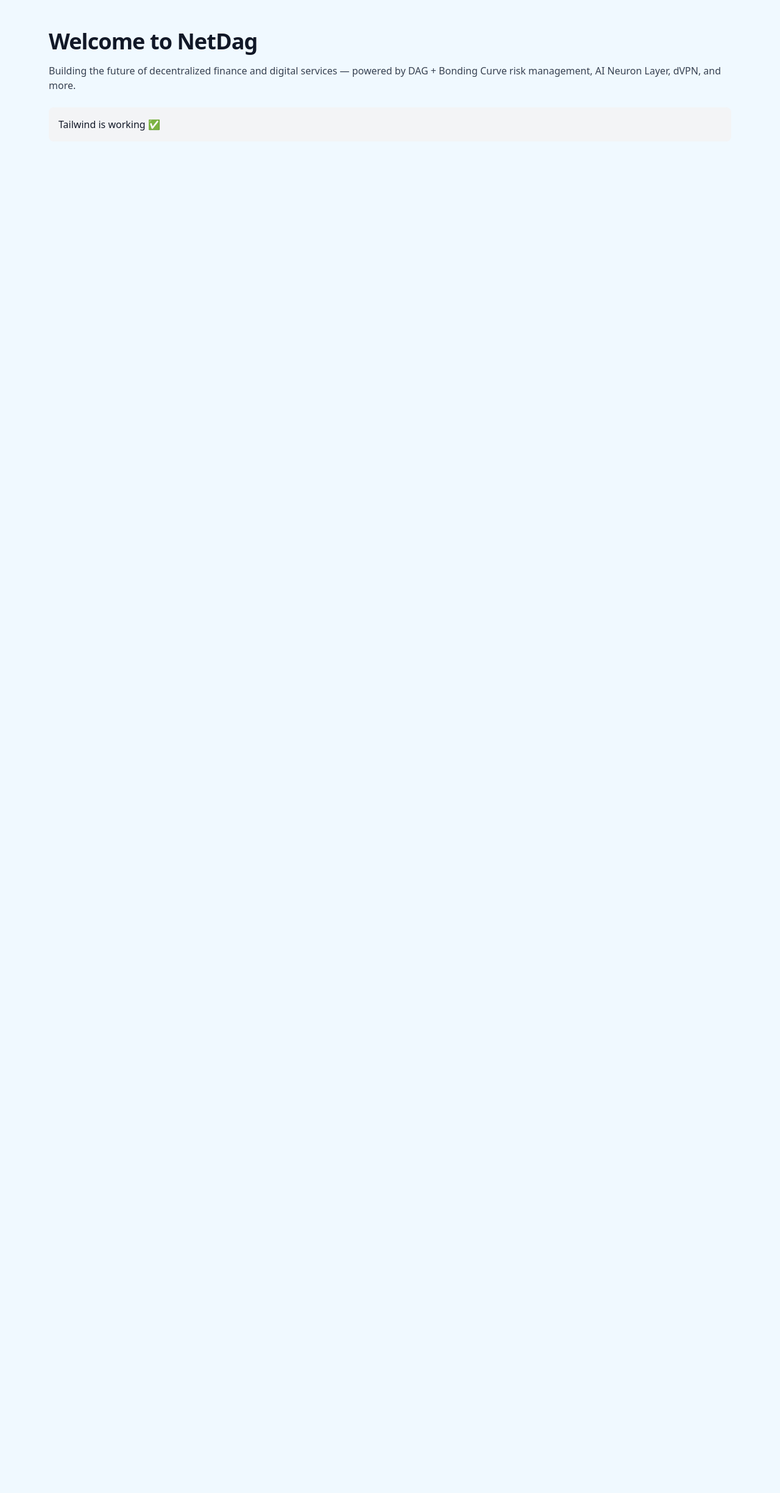
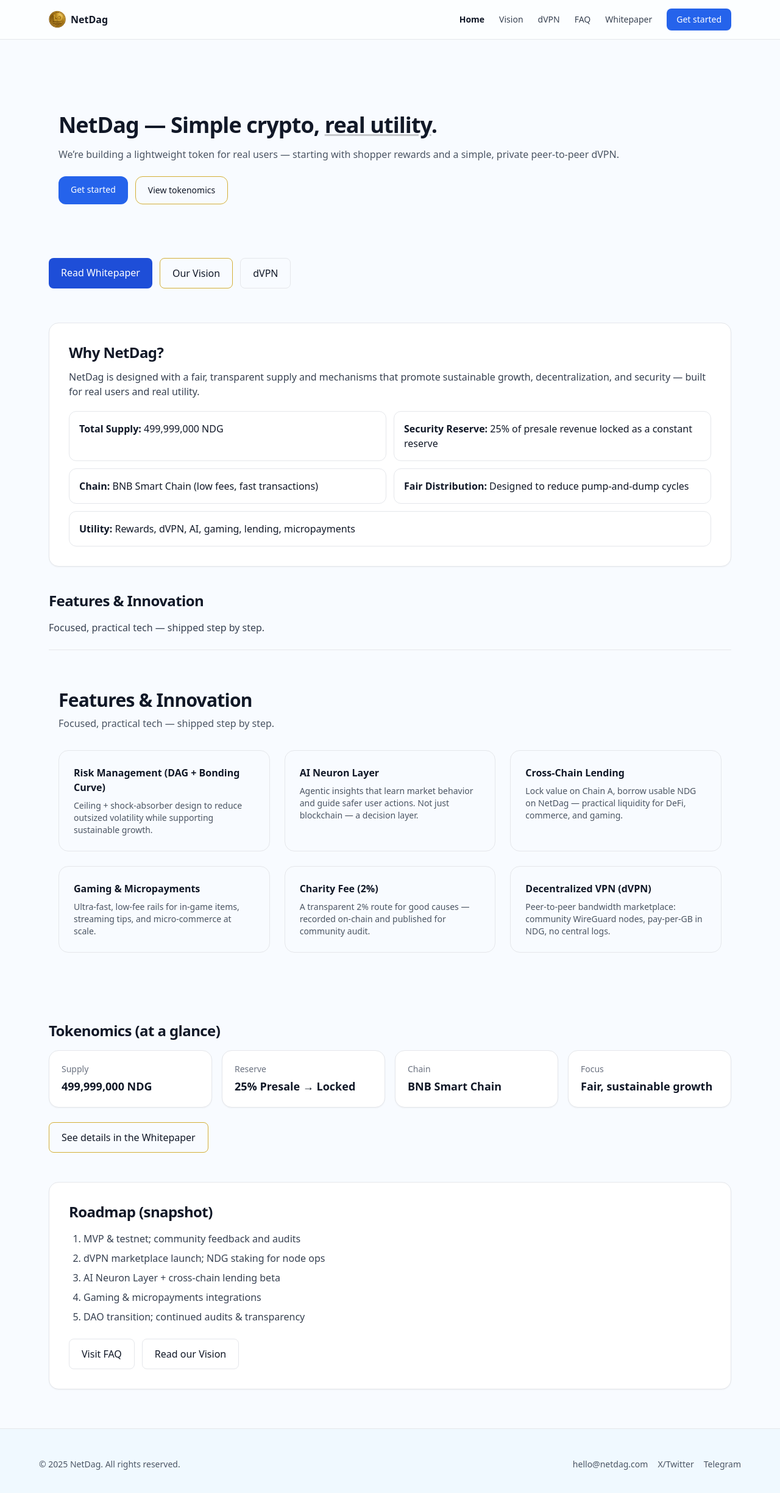
Before and after one commit to JODA-NetDag/fresh-mainnet, a Next.js app: page / in a window 1280 px wide. Shown: the top 2448 px of the page at 61% size. Before the commit the page ends 800 px from the top, so only its background shows below. Built offline with nearby package versions, Linux system fonts and the light colour scheme.

Commit message:
Update homepage (improved layout + CTAs) and content

```diff
--- a/src/app/page.tsx
+++ b/src/app/page.tsx
@@ -1,18 +1,147 @@
- export default function Home() {
+import Link from "next/link";
+import Navbar from "@/components/Navbar";
+import Hero from "@/components/Hero";
+import Features from "@/components/Features";
+import Footer from "@/components/Footer";
+
+export default function Home() {
   return (
-    <main className="mx-auto max-w-6xl px-4 py-12">
-      <h1 className="text-3xl md:text-4xl font-semibold tracking-tight text-primary">
-        Welcome to NetDag
-      </h1>
+    <>
+      <Navbar />
 
-      <p className="mt-4 text-gray-700">
-        Building the future of decentralized finance and digital services —
-        powered by DAG + Bonding Curve risk management, AI Neuron Layer, dVPN,
-        and more.
-      </p>
-      <div className="mt-6 rounded-lg bg-gray-100 p-4">
-  Tailwind is working ✅
-</div>
-    </main>
+      {/* Page background + default text color */}
+      <main className="min-h-screen bg-[#F8FBFF] text-gray-900">
+        {/* 1) Hero (your existing component) */}
+        <section className="mx-auto max-w-6xl px-4 py-10 md:py-14">
+          <Hero />
+
+          {/* Primary CTAs under hero */}
+          <div className="mt-6 flex flex-wrap gap-3">
+            <Link
+              href="/whitepaper"
+              className="rounded-lg bg-[#1E4ED8] px-5 py-3 text-white hover:bg-[#1740b3] transition"
+            >
+              Read Whitepaper
+            </Link>
+            <Link
+              href="/vision"
+              className="rounded-lg border border-[#D4AF37] px-5 py-3 hover:bg-white/60 transition"
+            >
+              Our Vision
+            </Link>
+            <Link
+              href="/dvpn"
+              className="rounded-lg border px-5 py-3 hover:bg-white/60 transition"
+            >
+              dVPN
+            </Link>
+          </div>
+        </section>
+
+        {/* 2) Quick Intro / Why NDG */}
+        <section className="mx-auto max-w-6xl px-4 pb-10">
+          <div className="rounded-2xl border bg-white p-6 md:p-8 shadow-sm">
+            <h2 className="text-2xl font-semibold tracking-tight">Why NetDag?</h2>
+            <p className="mt-3 text-gray-700">
+              NetDag is designed with a fair, transparent supply and mechanisms that
+              promote sustainable growth, decentralization, and security — built for
+              real users and real utility.
+            </p>
+
+            <ul className="mt-5 grid gap-3 sm:grid-cols-2">
+              <li className="rounded-xl border p-4">
+                <b>Total Supply:</b> 499,999,000 NDG
+              </li>
+              <li className="rounded-xl border p-4">
+                <b>Security Reserve:</b> 25% of presale revenue locked as a constant reserve
+              </li>
+              <li className="rounded-xl border p-4">
+                <b>Chain:</b> BNB Smart Chain (low fees, fast transactions)
+              </li>
+              <li className="rounded-xl border p-4">
+                <b>Fair Distribution:</b> Designed to reduce pump-and-dump cycles
+              </li>
+              <li className="rounded-xl border p-4 sm:col-span-2">
+                <b>Utility:</b> Rewards, dVPN, AI, gaming, lending, micropayments
+              </li>
+            </ul>
+          </div>
+        </section>
+
+        {/* 3) Features grid (your existing component) */}
+        <section className="mx-auto max-w-6xl px-4 pb-12">
+          <h2 className="mb-4 text-2xl font-semibold tracking-tight">
+            Features & Innovation
+          </h2>
+          <p className="mb-6 text-gray-700">
+            Focused, practical tech — shipped step by step.
+          </p>
+          <Features />
+        </section>
+
+        {/* 4) Tokenomics highlight cards */}
+        <section className="mx-auto max-w-6xl px-4 pb-12">
+          <h2 className="mb-4 text-2xl font-semibold tracking-tight">Tokenomics (at a glance)</h2>
+          <div className="grid gap-4 sm:grid-cols-2 lg:grid-cols-4">
+            <div className="rounded-2xl border bg-white p-5 shadow-sm">
+              <div className="text-sm text-gray-500">Supply</div>
+              <div className="mt-1 text-lg font-semibold">499,999,000 NDG</div>
+            </div>
+            <div className="rounded-2xl border bg-white p-5 shadow-sm">
+              <div className="text-sm text-gray-500">Reserve</div>
+              <div className="mt-1 text-lg font-semibold">25% Presale → Locked</div>
+            </div>
+            <div className="rounded-2xl border bg-white p-5 shadow-sm">
+              <div className="text-sm text-gray-500">Chain</div>
+              <div className="mt-1 text-lg font-semibold">BNB Smart Chain</div>
+            </div>
+            <div className="rounded-2xl border bg-white p-5 shadow-sm">
+              <div className="text-sm text-gray-500">Focus</div>
+              <div className="mt-1 text-lg font-semibold">Fair, sustainable growth</div>
+            </div>
+          </div>
+
+          <div className="mt-6">
+            <Link
+              href="/whitepaper"
+              className="inline-block rounded-lg border border-[#D4AF37] px-5 py-3 hover:bg-white/60 transition"
+            >
+              See details in the Whitepaper
+            </Link>
+          </div>
+        </section>
+
+        {/* 5) Roadmap teaser */}
+        <section className="mx-auto max-w-6xl px-4 pb-16">
+          <div className="rounded-2xl border bg-white p-6 md:p-8 shadow-sm">
+            <h2 className="text-2xl font-semibold tracking-tight">Roadmap (snapshot)</h2>
+            <ol className="mt-4 list-decimal pl-6 space-y-2 text-gray-700">
+              <li>MVP & testnet; community feedback and audits</li>
+              <li>dVPN marketplace launch; NDG staking for node ops</li>
+              <li>AI Neuron Layer + cross-chain lending beta</li>
+              <li>Gaming & micropayments integrations</li>
+              <li>DAO transition; continued audits & transparency</li>
+            </ol>
+
+            <div className="mt-6 flex flex-wrap gap-3">
+              <Link
+                href="/faq"
+                className="rounded-lg border px-5 py-3 hover:bg-white/60 transition"
+              >
+                Visit FAQ
+              </Link>
+              <Link
+                href="/vision"
+                className="rounded-lg border px-5 py-3 hover:bg-white/60 transition"
+              >
+                Read our Vision
+              </Link>
+            </div>
+          </div>
+        </section>
+      </main>
+
+      <Footer />
+    </>
   );
- }
+}
```
